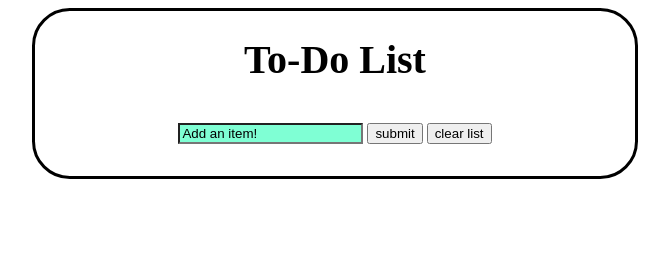
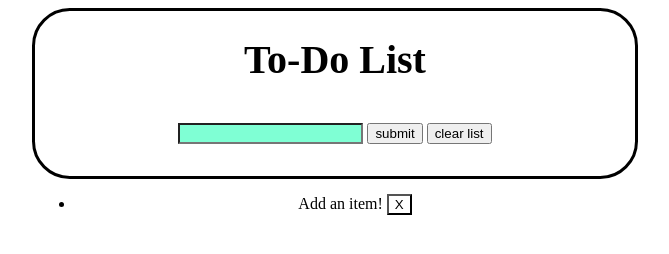
Before and after one commit to Chin-eng/To-do-list, a plain HTML site: page index.html in a window 1280 px wide. Both pictures are taken after a click on the button "submit". Shown: the whole page, without its empty margins (256-925 px from the left). Drawn offline with Linux system fonts and the light colour scheme.

Commit message:
javascript added

```diff
--- a/index.css
+++ b/index.css
@@ -1,9 +1,5 @@
 input {
    background-color: aquamarine;
-}
-
-button {
-
 }
 
 p {
@@ -25,3 +21,16 @@ body {
     border-width: 3px;
     border-radius: 1cm;
 }
+
+ul {
+    margin-top: 50px;
+}
+
+li {
+    margin-top: 5px;;
+}
+
+#done-btn {
+    background-color:  #FFFFFF;
+    color: black;
+}
--- a/index.html
+++ b/index.html
@@ -10,6 +10,8 @@
             <input value = "Add an item!" id = "input-btn">
             <button id = "submit-btn">submit</button>
             <button id = "clearList-btn">clear list</button>
+            <ul id="ul-el"></ul>
+            <script src = "index.js"></script>
         </div>
     </body>
 
--- a/index.js
+++ b/index.js
@@ -0,0 +1,36 @@
+let myList = []
+
+const submitBtn = document.getElementById("submit-btn");
+const clearListBtn = document.getElementById("clearList-btn");
+const inputEl = document.getElementById("input-btn");
+const ulEl =  document.getElementById("ul-el");
+
+
+
+
+function render(leads) {
+    let listItems = " ";
+    for ( let i = 0; i < leads.length; i++) {
+        listItems +=
+            `<li>
+                ${leads[i]} <button id= "done-btn" onclick = "deleteButton()">X</button>
+            </li>
+            `;
+        }
+    ulEl.innerHTML = listItems;
+}
+
+submitBtn.addEventListener("click", function() {
+    myList.push(inputEl.value);
+    inputEl.value = " ";
+    render(myList);
+})
+
+clearListBtn.addEventListener("click", function() {
+    myList = [];
+    render(myList)
+})
+
+function deleteButton() {
+
+}
```
